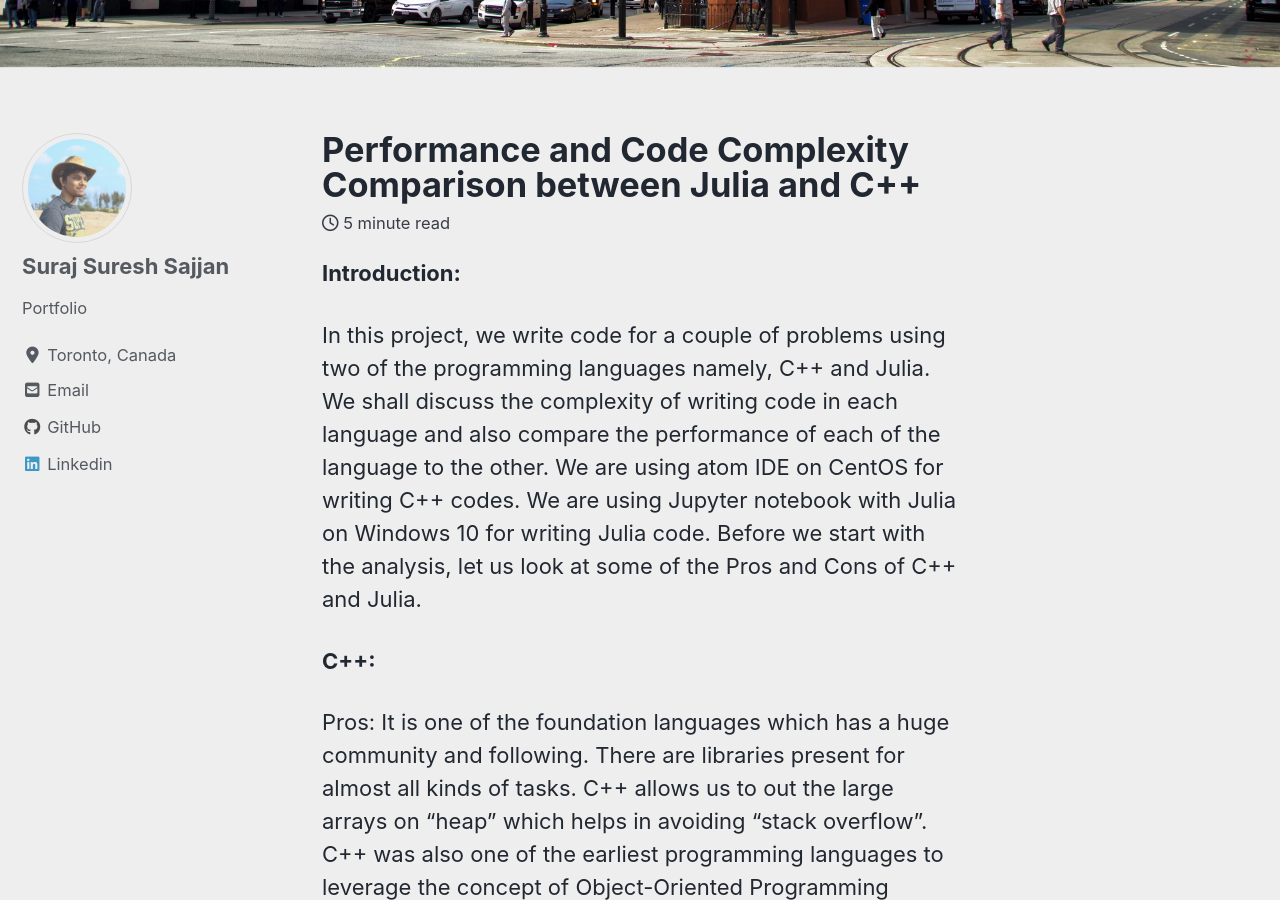
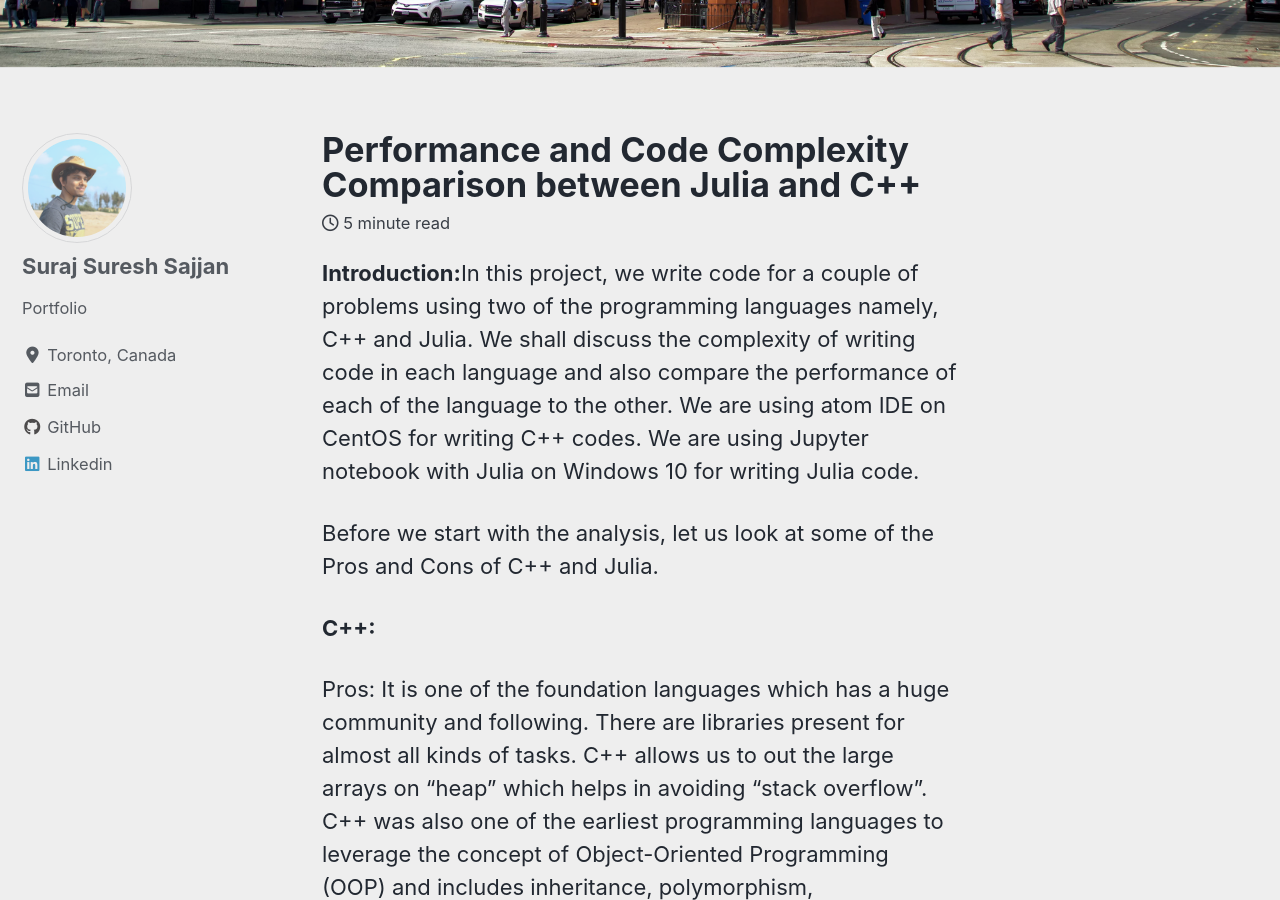
Before and after one commit to SurajSajjan/SurajSajjan.github.io, a Jekyll site: the page built from _posts/2019-07-30-JuliaVsCPP.md, in a window 1280 px wide and 900 px high, scrolled down 875 px. Built offline with Jekyll 4.4.1, drawn with Linux system fonts in a browser that asks for light colours; cached includes are drawn as plain includes; nearby versions of some CDN libraries.

Commit message:
third commit

```diff
--- a/_posts/2019-07-30-JuliaVsCPP.md
+++ b/_posts/2019-07-30-JuliaVsCPP.md
@@ -7,10 +7,9 @@ header:
 categories: Programming
 ---
 
-**Introduction:**
+**Introduction:**In this project, we write code for a couple of problems using two of the programming languages namely, C++ and Julia. We shall discuss the complexity of writing code in each language and also compare the performance of each of the language to the other.
+We are using atom IDE on CentOS for writing C++ codes. We are using Jupyter notebook with Julia on Windows 10 for writing Julia code.
 
-In this project, we write code for a couple of problems using two of the programming languages namely, C++ and Julia. We shall discuss the complexity of writing code in each language and also compare the performance of each of the language to the other.
-We are using atom IDE on CentOS for writing C++ codes. We are using Jupyter notebook with Julia on Windows 10 for writing Julia code.
 Before we start with the analysis, let us look at some of the Pros and Cons of C++ and Julia.
 
 **C++:**
```
